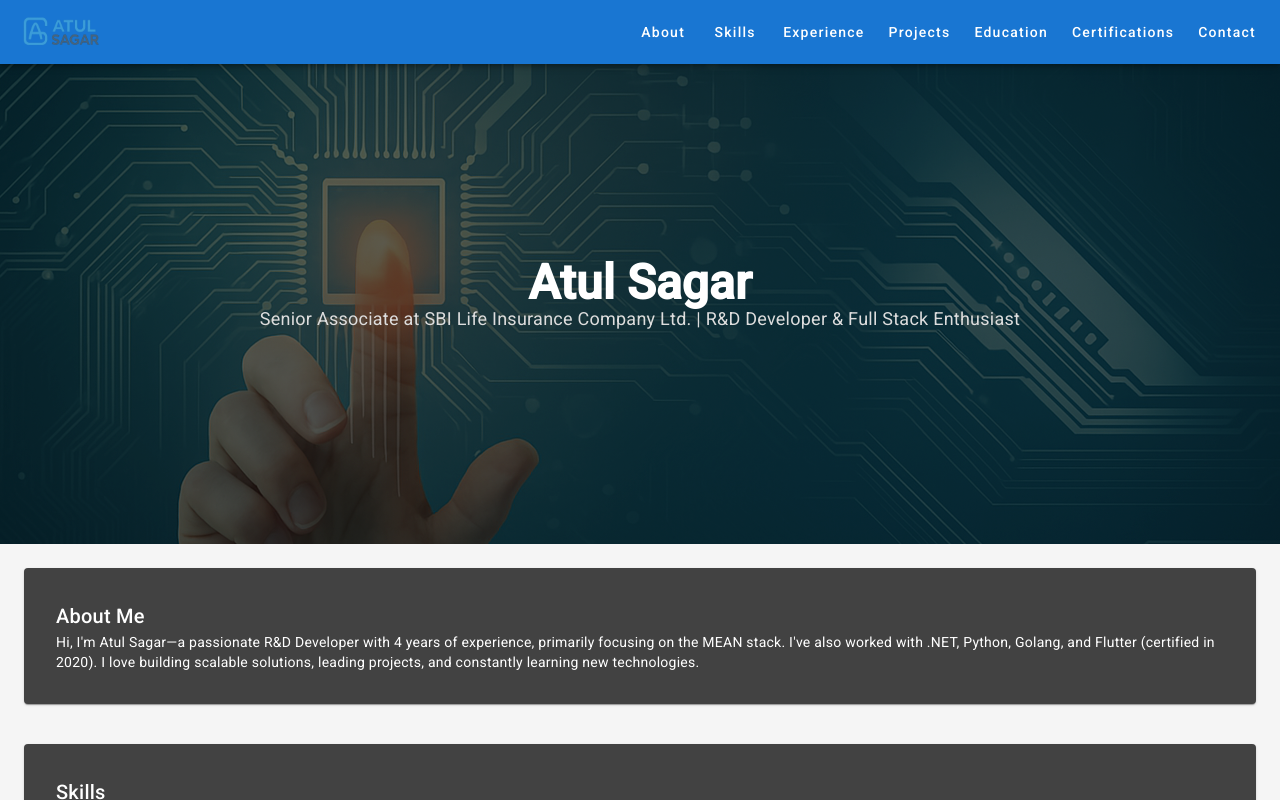
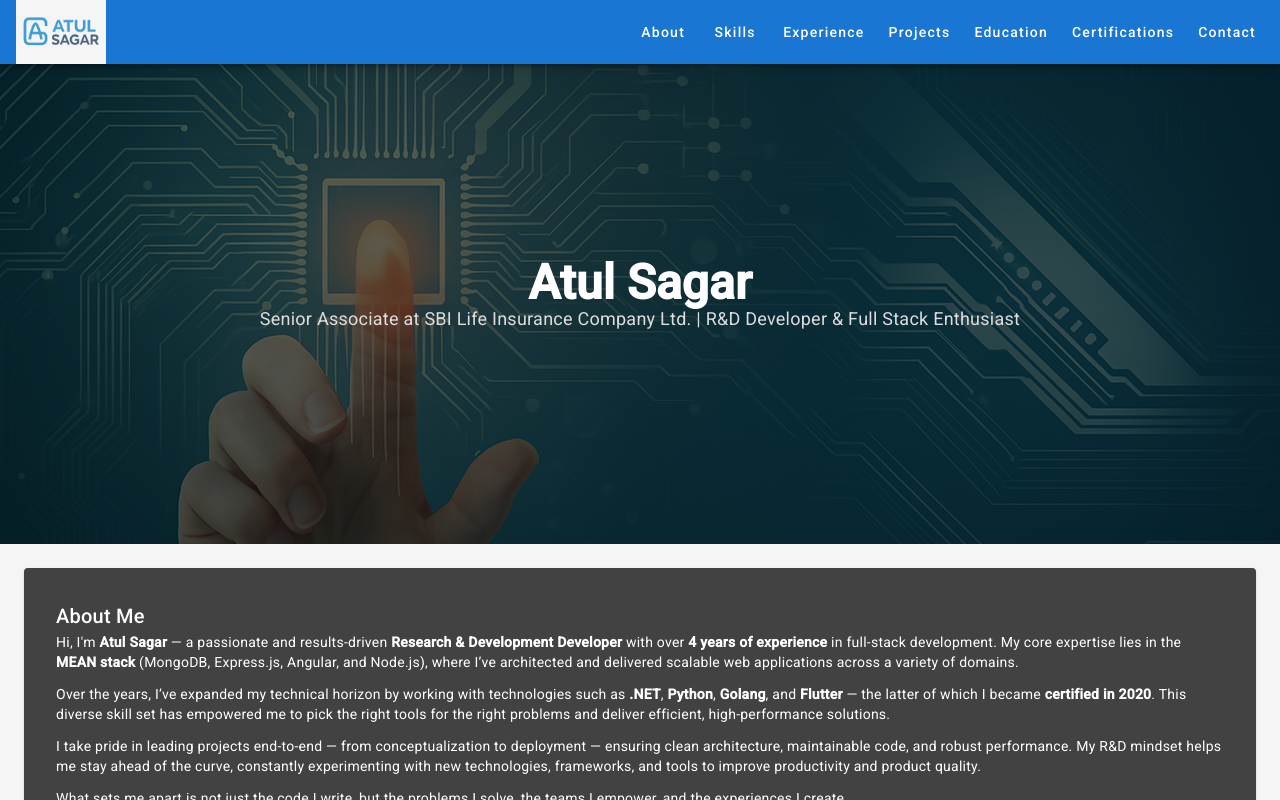
Before and after one commit to Atul-Sagar/my-portfolio-mean, an Angular app: page / in a window 1280 px wide. Built offline with nearby package versions, Linux system fonts and the light colour scheme.

Commit message:
updated the skills section and about me section

```diff
--- a/src/app/app.component.html
+++ b/src/app/app.component.html
@@ -18,9 +18,9 @@
         <mat-icon>menu</mat-icon>
       </button>
       <!-- <span class="logo">Atul Sagar</span> -->
-       <span class="logo">
+      <span class="logo">
         <img class="logo-image" src="assets/ChatGPT-nameLogo4.png" alt="Logo">
-       </span>
+      </span>
       <span class="spacer"></span>
       <nav class="desktop-nav">
         <button mat-button (click)="scrollTo('about')">About</button>
@@ -51,41 +51,98 @@
             <mat-card-title>About Me</mat-card-title>
           </mat-card-header>
           <mat-card-content>
+
             <p>
-              Hi, I'm Atul Sagar—a passionate R&D Developer with 4 years of experience, primarily focusing on the MEAN stack.
-              I've also worked with .NET, Python, Golang, and Flutter (certified in 2020). I love building scalable solutions,
-              leading projects, and constantly learning new technologies.
+              Hi, I'm <strong>Atul Sagar</strong> — a passionate and results-driven
+              <strong>Research & Development Developer</strong> with over <strong>4 years of experience</strong>
+              in full-stack development. My core expertise lies in the <strong>MEAN stack</strong> (MongoDB, Express.js,
+              Angular, and Node.js),
+              where I’ve architected and delivered scalable web applications across a variety of domains.
+            </p>
+
+            <p>
+              Over the years, I’ve expanded my technical horizon by working with technologies such as
+              <strong>.NET</strong>, <strong>Python</strong>, <strong>Golang</strong>, and <strong>Flutter</strong> —
+              the latter of which I became <strong>certified in 2020</strong>. This diverse skill set has empowered me
+              to pick the right tools for the right problems and deliver efficient, high-performance solutions.
+            </p>
+
+            <p>
+              I take pride in leading projects end-to-end — from conceptualization to deployment — ensuring clean
+              architecture,
+              maintainable code, and robust performance. My R&D mindset helps me stay ahead of the curve, constantly
+              experimenting with new technologies, frameworks, and tools to improve productivity and product quality.
+            </p>
+
+            <p>
+              What sets me apart is not just the code I write, but the problems I solve, the teams I empower,
+              and the experiences I create.
             </p>
           </mat-card-content>
         </mat-card>
       </section>
 
       <!-- Skills Section -->
+      <!-- <section id="skills" class="section">
+        <mat-card class="section-card">
+          <mat-card-header>
+            <mat-card-title>Skills</mat-card-title>
+          </mat-card-header>
+          <mat-card-content>
+            <div *ngFor="let skill of skills" class="skill-item">
+              <label>{{ skill.name }}</label>
+              <input type="range"
+                     min="0"
+                     max="10"
+                     step="1"
+                     [(ngModel)]="skill.value" />
+              <span>{{ skill.value }}</span>
+            </div>
+          </mat-card-content>
+        </mat-card>
+      </section> -->
+
+      <!-- <section id="skills" class="section">
+        <mat-card class="section-card">
+          <mat-card-header>
+            <mat-card-title>Skills</mat-card-title>
+          </mat-card-header>
+          <mat-card-content>
+            <div *ngFor="let skill of skills" class="skill-item">
+              <label>{{ skill.name }}</label>
+              <input type="range"
+                     class="custom-slider"
+                     min="0"
+                     max="10"
+                     step="1"
+                     [(ngModel)]="skill.value" />
+              <span>{{ skill.value }}</span>
+            </div>
+          </mat-card-content>
+        </mat-card>
+      </section> -->
+
+
       <section id="skills" class="section">
         <mat-card class="section-card">
           <mat-card-header>
             <mat-card-title>Skills</mat-card-title>
           </mat-card-header>
           <mat-card-content>
-            <div class="skills-list">
-              <span class="skill">HTML</span>
-              <span class="skill">CSS</span>
-              <span class="skill">JavaScript</span>
-              <span class="skill">Angular</span>
-              <span class="skill">Node.js</span>
-              <span class="skill">Express.js</span>
-              <span class="skill">MySQL</span>
-              <span class="skill">.NET</span>
-              <span class="skill">Python</span>
-              <span class="skill">Golang</span>
-              <span class="skill">Flutter</span>
-              <span class="skill">Leadership</span>
-              <span class="skill">Teamwork</span>
-              <span class="skill">Communication (Improving)</span>
+            <div *ngFor="let skill of skills" class="skill-row">
+              <span class="skill-label">{{ skill.name }}</span>
+              <input type="range"
+                     min="0"
+                     max="10"
+                     step="1"
+                     [(ngModel)]="skill.value"
+                     class="skill-slider" />
+              <span class="skill-value">{{ skill.value }}</span>
             </div>
           </mat-card-content>
         </mat-card>
       </section>
+
 
       <!-- Experience Section -->
       <section id="experience" class="section">
--- a/src/app/app.component.scss
+++ b/src/app/app.component.scss
@@ -202,11 +202,17 @@ $text-color: #333;
     z-index: 1000;
     background-color: $primary-color;
     color: white;
+    overflow: hidden;
 
-    .logo-image {
+    .logo {
+      background-color: $background-color;
+      // z-index: 10001;
+
+      .logo-image {
         margin-top: 10px;
-      height: 90px;
-      object-fit: contain;
+        height: 90px;
+        object-fit: contain;
+      }
     }
 
     // .logo-image{
@@ -314,20 +320,45 @@ $text-color: #333;
     }
   }
 
-  .skills-list {
+  .skill-row{
     display: flex;
-    flex-wrap: wrap;
-    gap: 10px;
+    align-items: center;
+    gap: 12px;
+    margin: 8px 0;
+  }
 
-    .skill {
-      background-color: $primary-color;
-      color: white;
-      padding: 6px 12px;
-      border-radius: 20px;
-      font-size: 14px;
-      font-weight: 500;
-    }
+  .skill-label{
+    flex: 1;
+    min-width: 130px;
+    font-weight: 500;
+    color: white;
   }
+
+  .skill-slider{
+    flex: 3;
+  }
+
+  .skill-value{
+    width: 24px;
+    text-align: right;
+    font-weight: bold;
+    color: white;
+  }
+
+  //   .skills-list {
+  //     display: flex;
+  //     flex-wrap: wrap;
+  //     gap: 10px;
+
+  //     .skill {
+  //       background-color: $primary-color;
+  //       color: white;
+  //       padding: 6px 12px;
+  //       border-radius: 20px;
+  //       font-size: 14px;
+  //       font-weight: 500;
+  //     }
+  //   }
 
   .projects-grid {
     display: grid;
--- a/src/app/app.component.ts
+++ b/src/app/app.component.ts
@@ -7,10 +7,16 @@ import { MatCardModule } from "@angular/material/card";
 import { MatSidenavModule } from '@angular/material/sidenav';
 import { MatIconModule } from '@angular/material/icon';
 import { MatListModule } from '@angular/material/list';
+import { MatSliderModule } from '@angular/material/slider';
+import { FormControl, FormsModule, ReactiveFormsModule } from '@angular/forms';
+import { NgFor } from '@angular/common';
+
+
 
 
 @Component({
   selector: 'app-root',
+  standalone: true,
   imports: [
     // RouterOutlet
     MatToolbarModule,
@@ -18,7 +24,11 @@ import { MatListModule } from '@angular/material/list';
     MatCardModule,
     MatSidenavModule,
     MatIconModule,
-    MatListModule
+    MatListModule,
+    MatSliderModule,
+    FormsModule,
+    NgFor,
+    ReactiveFormsModule,
   ],
   templateUrl: './app.component.html',
   styleUrl: './app.component.scss'
@@ -26,6 +36,23 @@ import { MatListModule } from '@angular/material/list';
 export class AppComponent {
   title = 'my-portfolio';
 
+
+  skills = [
+    { name: 'HTML', value: 5 },
+    { name: 'CSS', value: 5 },
+    { name: 'JavaScript', value: 5 },
+    { name: 'Angular', value: 5 },
+    { name: 'Node.js', value: 5 },
+    { name: 'Express.js', value: 4 },
+    { name: 'MySQL', value: 3 },
+    { name: '.NET', value: 3 },
+    { name: 'Python', value: 4 },
+    { name: 'Golang', value: 3 },
+    { name: 'Flutter', value: 3 },
+    { name: 'Leadership', value: 4 },
+    { name: 'Teamwork', value: 5 },
+    { name: 'Communication (Improving)', value: 3 }
+  ];
   showSidenav = false;
 
   toggleSidenav() {
```
